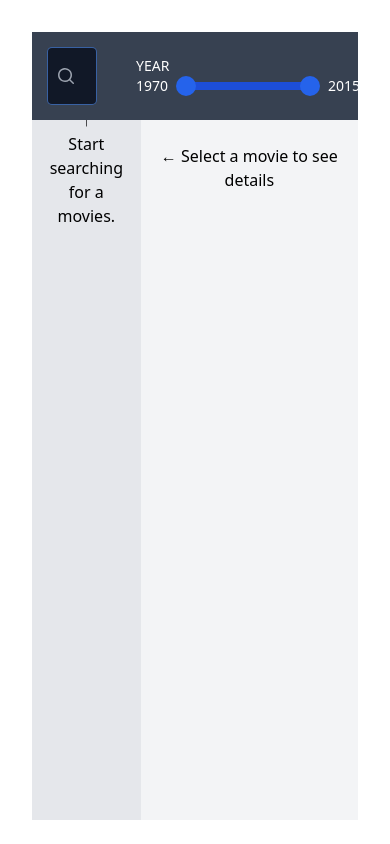
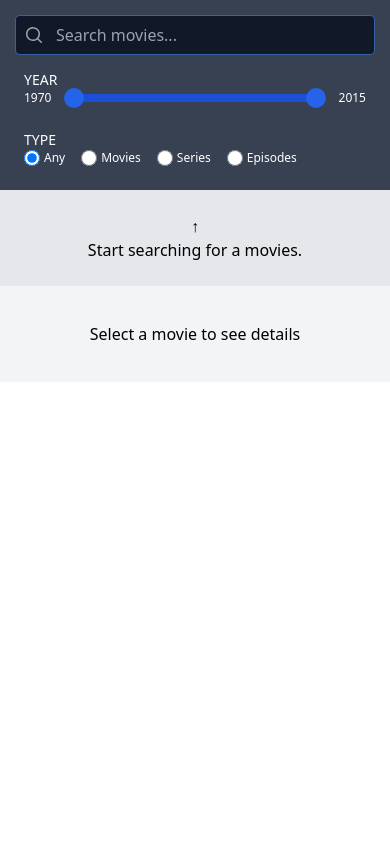
Before and after one commit to Ranushka/omdb_frontend, a Next.js app: page / in a window 390 px wide. Built offline with nearby package versions, Linux system fonts and the light colour scheme.

Commit message:
fix responsive issues.

```diff
--- a/app/globals.css
+++ b/app/globals.css
@@ -69,3 +69,12 @@ body {
   pointer-events: auto;
   -moz-appearance: none;
 }
+
+
+.movie_detail_rating>div {
+  border-right: 1px solid #ccc;
+}
+
+.movie_detail_rating>div:last-child {
+  border-right: none;
+}
--- a/app/page.tsx
+++ b/app/page.tsx
@@ -7,16 +7,20 @@ import { SearchProvider } from "@/context/SearchContext";
 export default function Home() {
   return (
     <SearchProvider>
-      <div className="container mx-auto p-8 h-[calc(100vh-80px)]">
-        <div className="flex justify-between bg-gray-700 text-white overflow-auto">
+      <div className="container mx-auto p-0 lg:p-8 lg:h-[calc(100vh-80px)]">
+        <div className="flex flex-col lg:flex-row justify-between bg-gray-700 text-white overflow-auto">
           <SearchBar />
           <FilterComponents />
         </div>
-        <div className="flex h-full">
-          <aside className="w-1/3 bg-gray-200 h-full overflow-y-scroll">
+        <div className="flex flex-col lg:flex-row h-full">
+          <aside className="lg:w-1/3 w-full bg-gray-200 h-full overflow-y-scroll ">
             <MovieList />
           </aside>
-          <main className="w-2/3 bg-gray-100 h-full">
+
+          <main
+            className={`
+             lg:w-2/3 w-full lg:static inset-0 bg-gray-100 h-auto lg:h-full
+             `}>
             <MovieDetail />
           </main>
         </div>
--- a/components/Filters/FilterContentType.tsx
+++ b/components/Filters/FilterContentType.tsx
@@ -25,7 +25,7 @@ const FilterList: React.FC = () => {
             onChange={(e) => handleFilterChange(e.target.value)}
             className="form-radio h-4 w-4 mr-1 cursor-pointer border-gray-300 text-blue-600 focus:ring-blue-600"
           />
-          <span className="text-sm capitalize">{option}</span>
+          <span className="text-xs capitalize">{option}</span>
         </label>
       ))}
     </div>
--- a/components/Filters/FilterList.tsx
+++ b/components/Filters/FilterList.tsx
@@ -3,13 +3,13 @@ import FilterContentType from './FilterContentType';
 
 const FilterList: React.FC = () => {
   return (
-    <div className=" p-6 flex justify-between items-center space-x-10">
-      <div className="items-center">
+    <div className="flex flex-col md:flex-row space-y-6 md:space-y-0 justify-between p-6 pt-0 md:pt-6 items-normal md:items-center space-x-0 md:space-x-10">
+      <div className="">
         <div className="text-sm font-medium">YEAR</div>
         <RangeSlider min={1970} max={2015} step={1} />
       </div>
 
-      <div className="items-center">
+      <div className="">
         <div className="text-sm font-medium">TYPE</div>
         <FilterContentType />
       </div>
--- a/components/Filters/RangeSlider.tsx
+++ b/components/Filters/RangeSlider.tsx
@@ -33,7 +33,7 @@ const RangeSlider: React.FC<RangeSliderProps> = ({ min, max, step }) => {
 
   return (
     <div className="flex items-center">
-      <div className="w-12 text-left flex-none text-sm">{minValue}</div>
+      <div className="w-12 text-left flex-none text-xs">{minValue}</div>
       <div className="relative flex-1 h-2 bg-gray-400 rounded-full w-32 range-input">
         <div
           className="absolute h-2 bg-blue-700 rounded-full"
@@ -63,7 +63,7 @@ const RangeSlider: React.FC<RangeSliderProps> = ({ min, max, step }) => {
           style={{ transform: `translateX(calc(${knobWidth / 2}px))` }}
         />
       </div>
-      <div className="w-12 text-right flex-none text-sm">{maxValue}</div>
+      <div className="w-12 text-right flex-none text-xs">{maxValue}</div>
     </div>
   );
 };
--- a/components/MovieDetail.tsx
+++ b/components/MovieDetail.tsx
@@ -5,21 +5,21 @@ import { BookmarkIcon } from "@heroicons/react/20/solid";
 
 import { useSearch } from "@/context/SearchContext";
 import MovieDetailSkeleton from "@/components/MovieDetailSkeleton";
-import PlaceholderMsg from "./PlaceholderMsg";
-
+import PlaceholderMsg from "@/components/PlaceholderMsg";
+import RatingsDisplay from "@/components/RatingsDisplay";
 
 const MovieDetail: React.FC = () => {
   const { movieDetails, isMovieDetailsLoading, movieDetailsError, selectedMovieID } = useSearch();
 
-  if (!selectedMovieID) return <PlaceholderMsg> ← Select a movie to see details</PlaceholderMsg>;
+  if (!selectedMovieID) return <PlaceholderMsg>Select a movie to see details</PlaceholderMsg>;
   if (isMovieDetailsLoading) return <MovieDetailSkeleton />;
-  if (movieDetailsError) return <PlaceholderMsg> Error loading movie details. </PlaceholderMsg>;
-  if (!movieDetails) return <PlaceholderMsg> No movie details found. </PlaceholderMsg>;
+  if (movieDetailsError) return <PlaceholderMsg>Error loading movie details.</PlaceholderMsg>;
+  if (!movieDetails) return <PlaceholderMsg>No movie details found.</PlaceholderMsg>;
 
   return (
     <div className="p-4">
-      <div className="flex">
-        <div className="flex-shrink-0 mt-4">
+      <div className="block md:flex">
+        <div className="flex-shrink-0 mb-4 lg:mb-0 flex justify-center">
           <Image
             src={movieDetails.Poster}
             alt={movieDetails.Title}
@@ -51,22 +51,8 @@ const MovieDetail: React.FC = () => {
 
       <hr className="my-4" />
       <p>{movieDetails.Plot}</p>
-      <hr className="my-4" />
 
-      <div className="flex justify-between">
-        <div className="text-center">
-          <p>{movieDetails.imdbRating} / 10</p>
-          <p>International Movie Database</p>
-        </div>
-        <div className="text-center">
-          <p>{movieDetails.imdbRating} / 10</p>
-          <p>Rotten Tomatoes</p>
-        </div>
-        <div className="text-center">
-          <p>{movieDetails.imdbRating} / 10</p>
-          <p>Metacritic</p>
-        </div>
-      </div>
+      <RatingsDisplay />
     </div>
   );
 };
--- /dev/null
+++ b/components/RatingsDisplay.tsx
@@ -0,0 +1,20 @@
+"use client";
+
+import { useSearch } from "@/context/SearchContext";
+
+const RatingsDisplay: React.FC = () => {
+  const { movieDetails } = useSearch();
+
+  return (
+    <div className="flex justify-between items-center movie_detail_rating">
+      {movieDetails?.Ratings.map((rating: { Source: string; Value: string }, index: number) => (
+        <div key={index} className="text-center flex-1">
+          <p>{rating.Value}</p>
+          <p>{rating.Source}</p>
+        </div>
+      ))}
+    </div>
+  );
+};
+
+export default RatingsDisplay;
--- a/context/SearchContext.tsx
+++ b/context/SearchContext.tsx
@@ -21,8 +21,6 @@ export const useSearch = () => {
 export const getUrlWithParams = (queryCtx: string, filterType: string) => {
   const params = new URLSearchParams();
   params.append('apikey', process.env.NEXT_PUBLIC_OMDB_API_KEY || '');
-
-  console.log('filterType', filterType)
 
   if (filterType && filterType !== 'any') {
     params.append('type', filterType);
--- a/types/movieTypes.ts
+++ b/types/movieTypes.ts
@@ -12,6 +12,7 @@ export type MovieDetailProps = {
   Poster: string;
   Genre: string;
   Rated: string;
+  Ratings: { Source: string; Value: string }[];
   Actors: string;
   imdbRating: string;
 };
```
Also changed, not shown: components/MovieList.tsx (+8 -6 lines).
